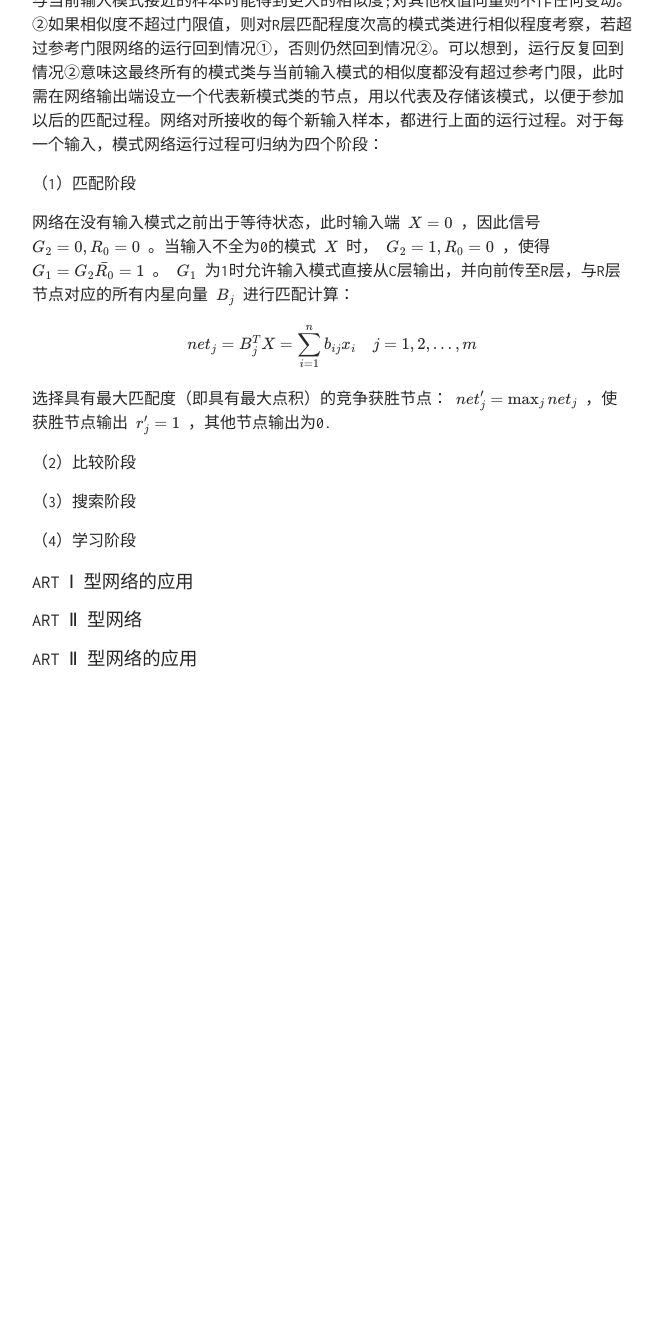
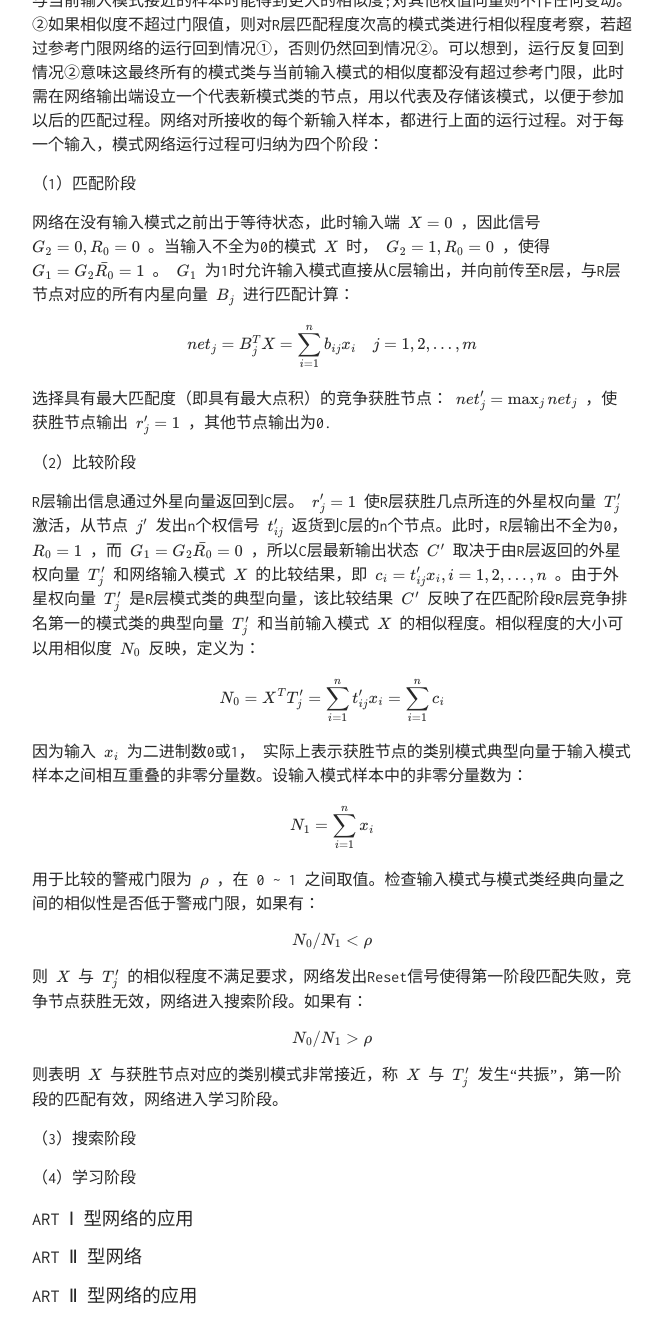
Before and after one commit to TobiahShaw/TobiahShaw.github.io, a Jekyll site: the page built from _posts/2019-10-26-NN-of-Competitive learning.md, in a window 1280 px wide and 1400 px high, scrolled down 13604 px. Shown: the top 1343 px of the window, without its empty margins (308-971 px from the left). Built offline with Jekyll 4.4.1, drawn with Linux system fonts in a browser that asks for light colours; our own code applies the rules of GitHub Pages for plain Markdown files; formulas are drawn with MathJax 3; before the commit the page ends 14367 px from its top, so only the background shows below that.

Commit message:
Network operation principle

```diff
--- a/_posts/2019-10-26-NN-of-Competitive learning.md
+++ b/_posts/2019-10-26-NN-of-Competitive learning.md
@@ -303,6 +303,24 @@ $$ net_j = B_j^T X = \sum_{i = 1}^n b_{ij} x_i \quad j = 1,2,\dots,m $$
 
 （2）比较阶段
 
+R层输出信息通过外星向量返回到C层。 $ r_j' = 1 $ 使R层获胜几点所连的外星权向量 $ T_j' $ 激活，从节点 $ j' $ 发出n个权信号 $ t_{ij}' $ 返货到C层的n个节点。此时，R层输出不全为0， $ R_0 = 1 $ ，而 $ G_1 = G_2 \bar{R_0} = 0 $ ，所以C层最新输出状态 $ C' $ 取决于由R层返回的外星权向量 $ T_j' $ 和网络输入模式 $ X $ 的比较结果，即 $ c_i = t_{ij}' x_i, i=1,2,\dots,n $ 。由于外星权向量 $ T_j' $ 是R层模式类的典型向量，该比较结果 $ C' $ 反映了在匹配阶段R层竞争排名第一的模式类的典型向量 $ T_j' $ 和当前输入模式 $ X $ 的相似程度。相似程度的大小可以用相似度 $ N_0 $ 反映，定义为：
+
+$$ N_0 = X^T T_j' = \sum_{i=1}^n t_{ij}' x_i = \sum_{i=1}^n c_i $$
+
+因为输入 $ x_i $ 为二进制数0或1，  实际上表示获胜节点的类别模式典型向量于输入模式样本之间相互重叠的非零分量数。设输入模式样本中的非零分量数为：
+
+$$ N_1 = \sum_{i=1}^n x_i $$
+
+用于比较的警戒门限为 $ \rho $ ，在 0 ~ 1 之间取值。检查输入模式与模式类经典向量之间的相似性是否低于警戒门限，如果有：
+
+$$ N_0 / N_1 < \rho $$
+
+则 $ X $ 与 $ T_j' $ 的相似程度不满足要求，网络发出Reset信号使得第一阶段匹配失败，竞争节点获胜无效，网络进入搜索阶段。如果有：
+
+$$ N_0 / N_1 > \rho $$
+
+则表明 $ X $ 与获胜节点对应的类别模式非常接近，称 $ X $ 与 $ T_j' $ 发生“共振”，第一阶段的匹配有效，网络进入学习阶段。
+
 （3）搜索阶段
 
 （4）学习阶段
```
